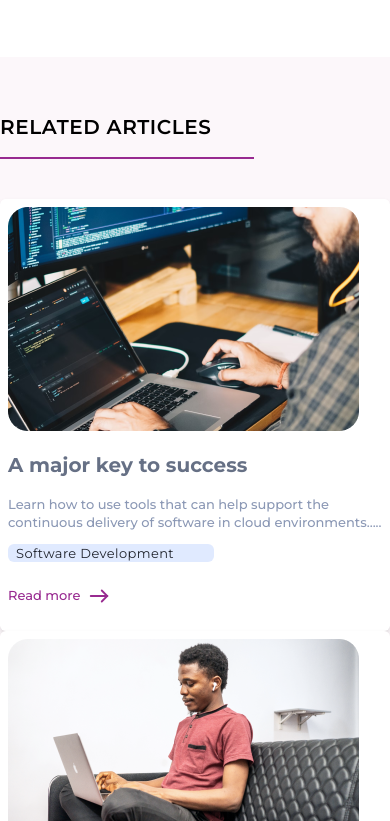
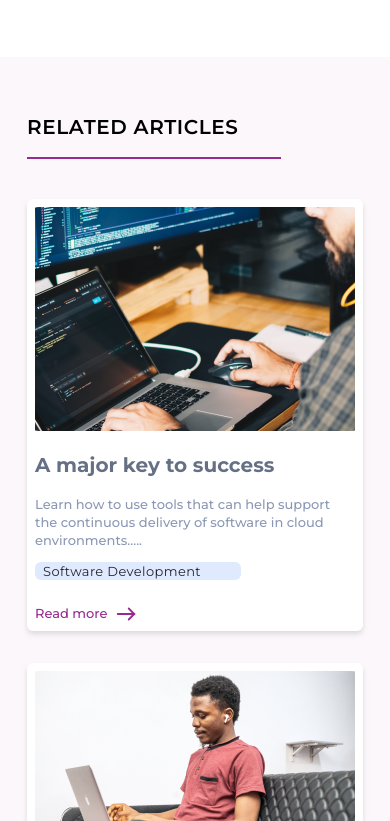
Before and after one commit to abbeymaniak/walure-tailwind-html, a website: page latest.html in a window 390 px wide. Shown: the part 5583-6404 px from the top of the page. Drawn offline with Linux system fonts and the light colour scheme.

Commit message:
adjusted the article

```diff
--- a/latest.html
+++ b/latest.html
@@ -638,14 +638,14 @@
       <article
         class="mt-[3.75rem] bg-[#FCF7FA] w-full md:h-[69.187rem] lg:h-[39.187rem] py-[3.25rem] md:px-[4.38rem] xl:px-[9.38rem]"
       >
-        <div class="md:max-w-[45rem] mac:max-w-screen-xl mx-auto">
+        <div class="max-w-[21rem] md:max-w-[45rem] mac:max-w-screen-xl mx-auto">
           <h5
             class="uppercase w-[15.875rem] border-b-2 border-[#982A90] pb-[0.75rem] text-[#000] text-[1.25rem] font-semibold leading-[2.25rem] tracking-[0.0375rem]"
           >
             Related Articles
           </h5>
           <div
-            class="grid md:grid-cols-2 md:place-items-center lg:grid-cols-3 md:gap-x-[1rem] md:gap-y-[2rem] pt-[2.5rem]"
+            class="grid md:grid-cols-2 md:place-items-center lg:grid-cols-3 gap-[2rem] md:gap-x-[1rem] md:gap-y-[2rem] pt-[2.5rem]"
           >
             <div
               class="md:w-[17.9375rem] xl:w-[22.9375rem] rounded-md h-[27rem] bg-white p-[0.5rem] drop-shadow-md"
```
Also changed, not shown: src/output.css.
